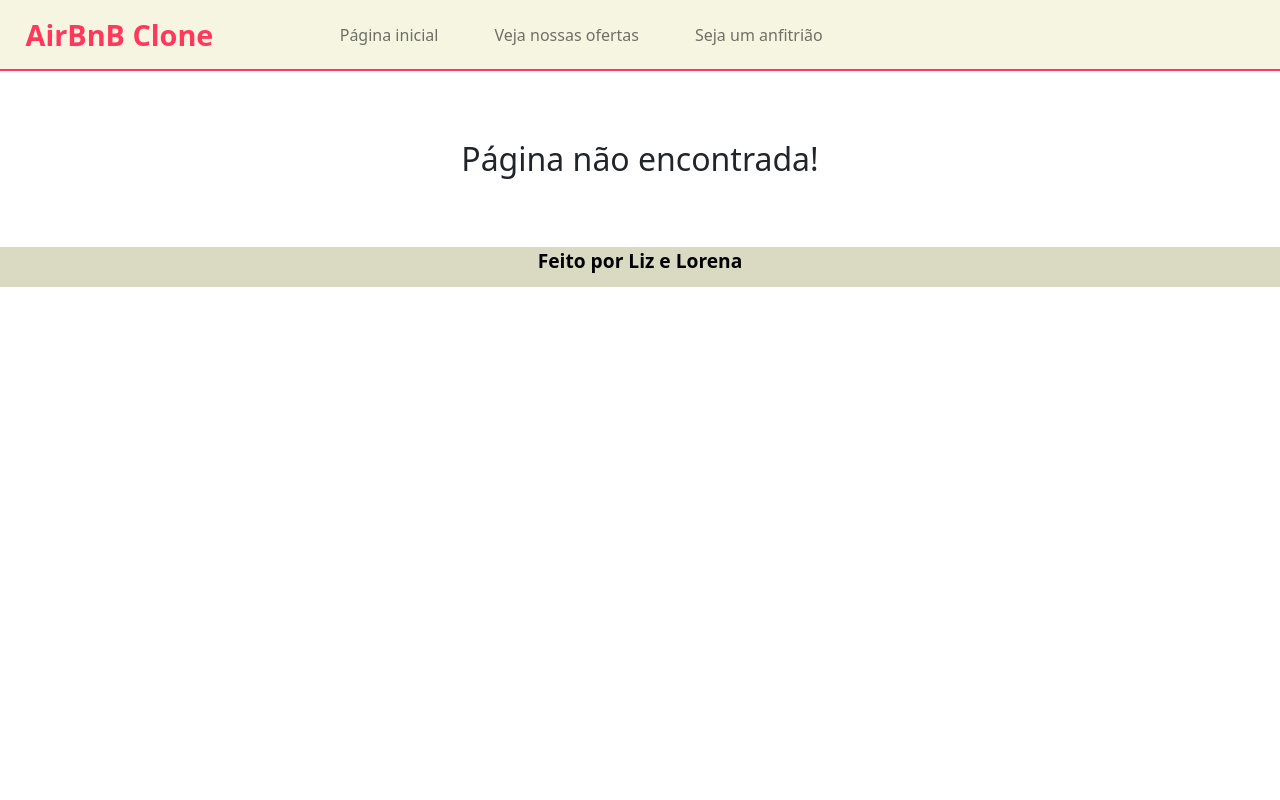
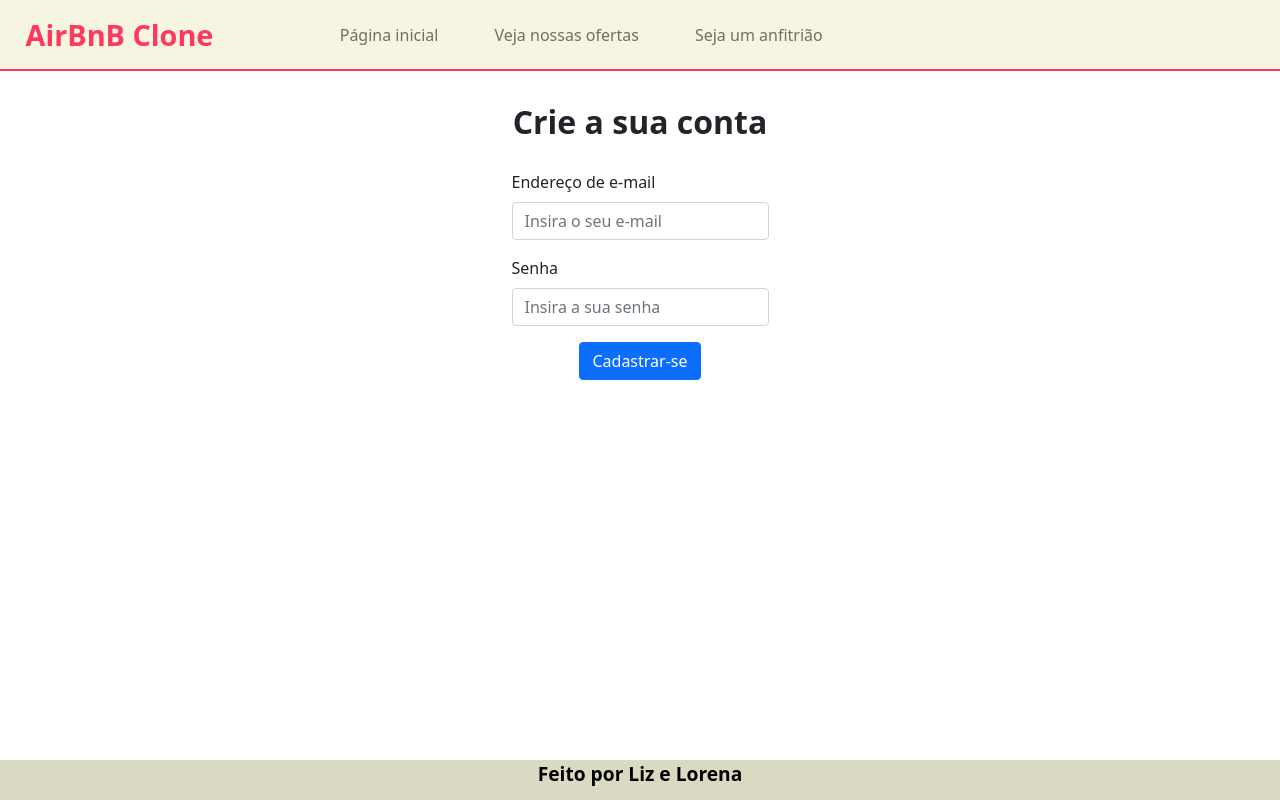
Before and after one commit to lorenaaze/airbnbclone_react_v2, a React (Create React App) app: page /registrar in a window 1280 px wide. Built offline with nearby package versions, Linux system fonts and the light colour scheme.

Commit message:
Criação dos formulários de login e registro

```diff
--- a/src/App.css
+++ b/src/App.css
@@ -52,6 +52,9 @@
 }
 
 .footer {
+  position: fixed;
+  bottom: 0;
+  width: 100%;
   background-color: rgb(218, 218, 194);
   height: 5vh;
 }
--- /dev/null
+++ b/src/containers/PaginaLogin/index.tsx
@@ -0,0 +1,26 @@
+import "./style.css";
+import { Form, Button } from "react-bootstrap";
+
+function PaginaLogin() {
+  return (
+    <>
+      <h1 className="tituloLogin">Faça o login</h1>
+      <Form action="/login" method="POST">
+        <Form.Group className="mb-3" controlId="formBasicEmail">
+          <Form.Label>Endereço de e-mail</Form.Label>
+          <Form.Control type="email" placeholder="Insira o seu e-mail" />
+        </Form.Group>
+
+        <Form.Group className="mb-3" controlId="formBasicPassword">
+          <Form.Label>Senha</Form.Label>
+          <Form.Control type="password" placeholder="Insira a sua senha" />
+        </Form.Group>
+        <Button variant="primary" type="submit">
+          Logar
+        </Button>
+      </Form>
+    </>
+  );
+}
+
+export default PaginaLogin;
--- /dev/null
+++ b/src/containers/PaginaLogin/style.css
@@ -0,0 +1,17 @@
+Form {
+  display: flex;
+  flex-direction: column;
+  align-items: center;
+  justify-content: center;
+  width: 100%;
+  height: 100%;
+  padding: 20px;
+  border-radius: 10px;
+}
+
+.tituloForm {
+  padding-top: 2rem;
+  font-size: 2em;
+  font-weight: bold;
+  text-align: center;
+}
--- /dev/null
+++ b/src/containers/PaginaRegistroUsuario/index.tsx
@@ -0,0 +1,26 @@
+import "./style.css";
+import { Form, Button } from "react-bootstrap";
+
+function PaginaRegistroUsuario() {
+  return (
+    <>
+      <h1 className="tituloForm">Crie a sua conta</h1>
+      <Form action="/registrar" method="POST">
+        <Form.Group className="mb-3" controlId="formBasicEmail">
+          <Form.Label>Endereço de e-mail</Form.Label>
+          <Form.Control type="email" placeholder="Insira o seu e-mail" />
+        </Form.Group>
+
+        <Form.Group className="mb-3" controlId="formBasicPassword">
+          <Form.Label>Senha</Form.Label>
+          <Form.Control type="password" placeholder="Insira a sua senha" />
+        </Form.Group>
+        <Button variant="primary" type="submit">
+          Cadastrar-se
+        </Button>
+      </Form>
+    </>
+  );
+}
+
+export default PaginaRegistroUsuario;
--- /dev/null
+++ b/src/containers/PaginaRegistroUsuario/style.css
@@ -0,0 +1,17 @@
+Form {
+  display: flex;
+  flex-direction: column;
+  align-items: center;
+  justify-content: center;
+  width: 100%;
+  height: 100%;
+  padding: 20px;
+  border-radius: 10px;
+}
+
+.tituloLogin {
+  padding-top: 2rem;
+  font-size: 2em;
+  font-weight: bold;
+  text-align: center;
+}
--- a/src/index.tsx
+++ b/src/index.tsx
@@ -1,33 +1,35 @@
-import React from 'react';
-import ReactDOM from 'react-dom';
-import './index.css';
-import App from './App';
-import reportWebVitals from './reportWebVitals';
-import { BrowserRouter, Routes, Route } from 'react-router-dom';
-import PaginaInicial from './containers/PaginaInicial';
-import Cadastro from './containers/PaginaCadastro';
-import RetornoLocacoes from './containers/PaginaOfertas';
-import PaginaNaoEncontrada from './containers/PaginaNaoEncontrada';
-import 'bootstrap/dist/css/bootstrap.min.css';
-import  RetornoLocacao  from './containers/PaginaLocacao';
-
+import React from "react";
+import ReactDOM from "react-dom";
+import "./index.css";
+import App from "./App";
+import reportWebVitals from "./reportWebVitals";
+import { BrowserRouter, Routes, Route } from "react-router-dom";
+import PaginaInicial from "./containers/PaginaInicial";
+import Cadastro from "./containers/PaginaCadastro";
+import RetornoLocacoes from "./containers/PaginaOfertas";
+import PaginaNaoEncontrada from "./containers/PaginaNaoEncontrada";
+import "bootstrap/dist/css/bootstrap.min.css";
+import RetornoLocacao from "./containers/PaginaLocacao";
+import PaginaLogin from "./containers/PaginaLogin";
+import PaginaRegistroUsuario from "./containers/PaginaRegistroUsuario";
 
 ReactDOM.render(
   <React.StrictMode>
     <BrowserRouter>
       <Routes>
-      <Route path="/" element={<App />}>
-        <Route index element={<PaginaInicial/>}/>
-          <Route path="locacao" element={<RetornoLocacoes/>}/>
-          <Route path="locacao/:id" element={<RetornoLocacao/>}/>
-        <Route path="cadastro" element={<Cadastro/>}/>
-        <Route path="*" element={<PaginaNaoEncontrada/>}/>
-      </Route>
+        <Route path="/" element={<App />}>
+          <Route index element={<PaginaInicial />} />
+          <Route path="locacao" element={<RetornoLocacoes />} />
+          <Route path="locacao/:id" element={<RetornoLocacao />} />
+          <Route path="cadastro" element={<Cadastro />} />
+          <Route path="login" element={<PaginaLogin />} />
+          <Route path="registrar" element={<PaginaRegistroUsuario />} />
+          <Route path="*" element={<PaginaNaoEncontrada />} />
+        </Route>
       </Routes>
     </BrowserRouter>
   </React.StrictMode>,
-  document.getElementById('root')
+  document.getElementById("root")
 );
 
-
 reportWebVitals();
```
